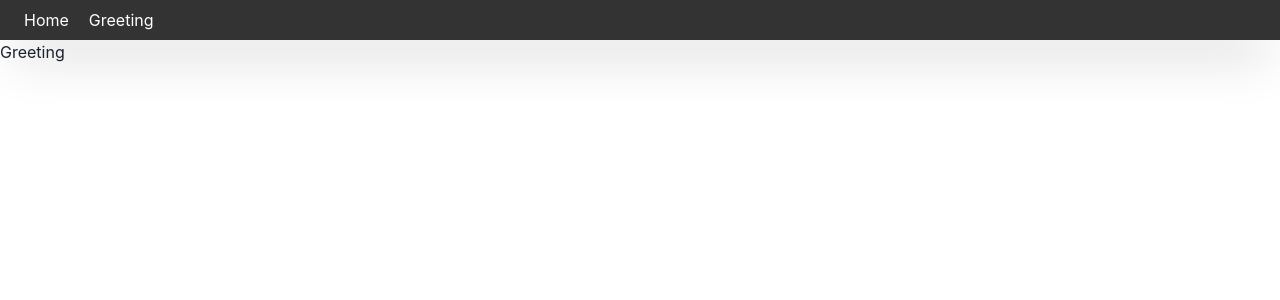
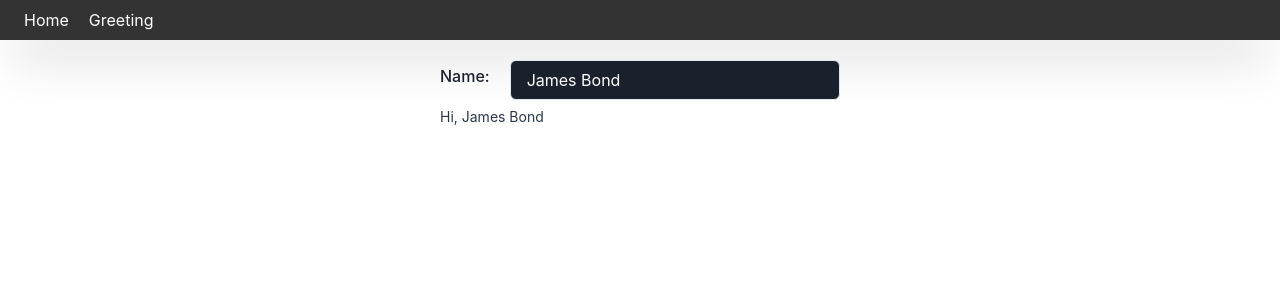
Before and after one commit to Ryan-Solomon/chakra-react, a React (Create React App) app: page /greeting in a window 1280 px wide. Shown: the top 300 px of the page. Built offline with nearby package versions, Linux system fonts and the light colour scheme.

Commit message:
add greeting

```diff
--- a/src/components/Greeting.tsx
+++ b/src/components/Greeting.tsx
@@ -1,6 +1,41 @@
-import React from 'react';
-import { Text } from '@chakra-ui/react';
+import React, { FC, useState } from 'react';
+import {
+  Box,
+  FormControl,
+  FormHelperText,
+  FormLabel,
+  HStack,
+  Input,
+  Text,
+} from '@chakra-ui/react';
 
-export const Greeting = () => {
-  return <Text>Greeting</Text>;
+type TProps = {
+  initialName: string;
 };
+
+export const Greeting: FC<TProps> = ({ initialName }) => {
+  const [name, setName] = useState(initialName);
+  return (
+    <Box mx='auto' mt={5} width='400px' color='gray.800'>
+      <FormControl id='name'>
+        <HStack>
+          <FormLabel>Name: </FormLabel>
+          <Input
+            bgColor='gray.800'
+            color='white'
+            value={name}
+            onChange={(e) => setName(e.target.value)}
+            type='text'
+          />
+        </HStack>
+        {name ? (
+          <FormHelperText color='gray.700'>Hi, {name}</FormHelperText>
+        ) : (
+          <FormHelperText color='gray.700'>
+            Please enter your name
+          </FormHelperText>
+        )}
+      </FormControl>
+    </Box>
+  );
+};
--- a/src/pages/GreetingPage.tsx
+++ b/src/pages/GreetingPage.tsx
@@ -2,5 +2,5 @@ import React from 'react';
 import { Greeting } from '../components/Greeting';
 
 export const GreetingPage = () => {
-  return <Greeting />;
+  return <Greeting initialName='James Bond' />;
 };
```
